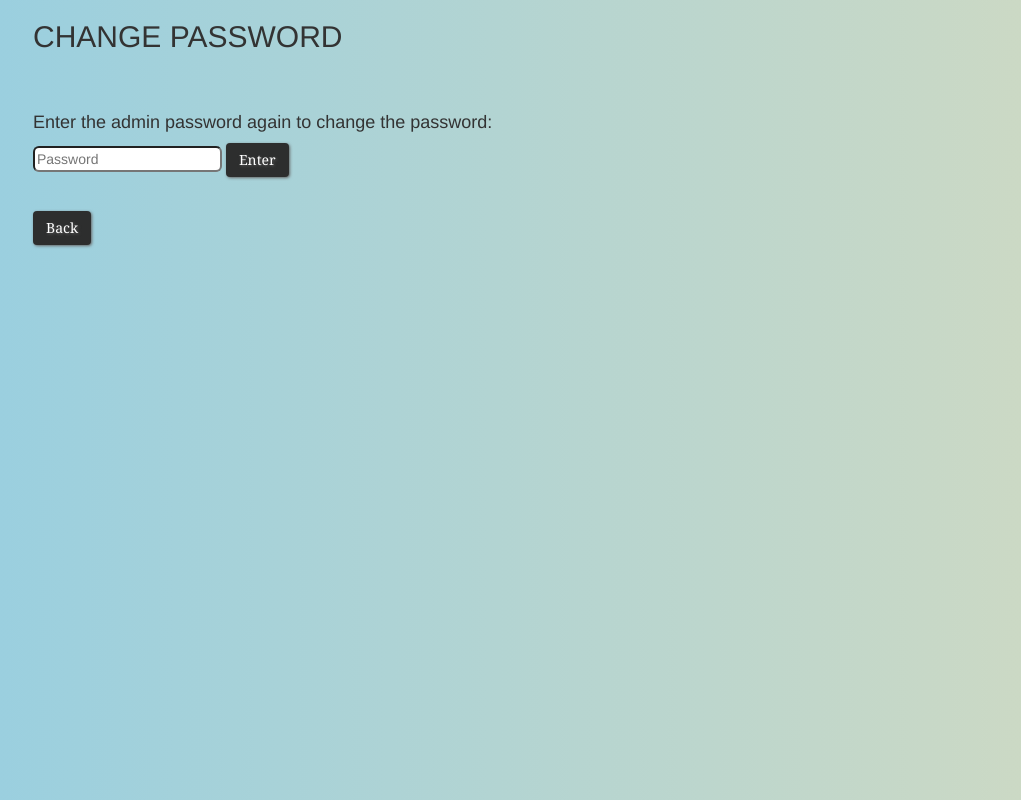
After one commit to codeb1ooded/RTI_Automation, a PHP site: page /forgot_password.php?id=1 in a window 1280 px wide. The commit adds this page. Shown: the whole page, without its empty margins (37-1058 px from the left). Run offline with PHP 8.4, Linux system fonts and the light colour scheme.

Commit message:
forgot password feature added

```diff
--- /dev/null
+++ b/forgot_password.php
@@ -0,0 +1,55 @@
+<html>
+<head>
+	<title>Change Password</title>
+	<link rel="stylesheet" href="css/background.css">
+	<link rel="stylesheet" href="bootstrap/css/bootstrap.min.css">
+	<meta charset="utf-8">
+</head>
+<body>
+<?php
+	include 'config_database.php';
+	echo "<div class='container'>";
+	$id=$_GET['id'];
+if(!isset($_POST['submit']) && !isset($_POST['change']))
+{
+	echo "<h2>CHANGE PASSWORD</h2><br><br>" ;
+	echo "<form  method=post action=forgot_password.php?id=".$id.">
+  			<h4>Enter the admin password again to change the password:</h4> <input type=password placeholder=Password id=Passwod name=pswd>
+			<input class=btn type='submit' name ='submit' value='Enter' />
+			</form>";
+	echo "<br><a href=change_password.php class=btn>Back</a>";
+}
+if(isset($_POST['submit']))
+{
+	echo "<h2>CHANGE PASSWORD</h2><br><br>" ;
+	$query=" SELECT * FROM login where id=1;";
+	$res= mysqli_query($con, $query);
+	$r=mysqli_fetch_assoc($res);
+	$p=$r['password'];
+	$id=$_GET['id'];
+	if($_POST['pswd']==$p)
+	{
+		echo "<form method=post action=forgot_password.php?id=".$id.">
+  				<h4>Enter the new password:</h4> <input type=password placeholder=New_Password id=Password name=pwd>
+				<input class=btn type='submit' name ='change' value='Enter' />
+			</form>";
+	}
+	else
+	{
+		echo "Wrong Admin Password";
+		header('Location: change_password.php');
+	}
+	echo "<br><a href=change_password.php class=btn>Back</a>";
+}
+if(isset($_POST['change']))
+{
+	$id=$_GET['id'];
+	$query="UPDATE login SET password='".$_POST['pwd']."' WHERE id=".$id;
+	mysqli_query($con, $query);
+	echo "<br><h4>Password changed successfully!</h4>";
+	include 'change_password.php';
+}
+echo "</div>";
+?>
+</body>
+</html>
--- a/index.html
+++ b/index.html
@@ -26,8 +26,7 @@
                 <div class="form-group log-status">
                     <input type="password" class="form-control" placeholder="Password" id="Passwod" name=pswd>
                     <i class="fa fa-lock"></i></div>
-				<input  class ="log-btn" style="
-							  background-image: -webkit-linear-gradient(top, #2d2e2e, #6b696b);
+				    <input  class ="log-btn" style="background-image: -webkit-linear-gradient(top, #2d2e2e, #6b696b);
                                                     background-image: -moz-linear-gradient(top, #2d2e2e, #6b696b);
                                                     background-image: -ms-linear-gradient(top, #2d2e2e, #6b696b);
                                                     background-image: -o-linear-gradient(top, #2d2e2e, #6b696b);
@@ -46,6 +45,7 @@
                                                     padding: 10px 20px 10px 20px;
                                                     text-decoration: none;" type='submit' name ='submit' value='Log in' />
     		</form>
+
             <div style="background: #2d2e2e;
                 background-image: -webkit-linear-gradient(top, #2d2e2e, #6b696b);
                 background-image: -moz-linear-gradient(top, #2d2e2e, #6b696b);
--- a/select_option.php
+++ b/select_option.php
@@ -25,7 +25,8 @@
 	if($uname=='ut'||$uname=='pc') {
 		echo"<a href='./add_rti.html'>Add New RTI</a><br><br><br>
 			 <a href='./report.php'>Generate Report</a><br><br><br>
-			 <a href='./backup_ask_user.html'>Create Backup</a><br><br><br>";
+			 <a href='./backup_ask_user.html'>Create Backup</a><br><br><br>
+			 <a href='./change_password.php'>Change Password</a><br><br><br>";
     }
 	echo"<a href='./ongoing_rti.php'>Ongoing RTIs</a><br><br><br>
 			 <a href='./completed_rti.php'>Completed RTIs</a><br><br><br>
```
Also changed, not shown: change_password.php (added, +36 -0 lines), rti.sql (+21 -9 lines). Lines whose indentation alone changed are shown as unchanged.
